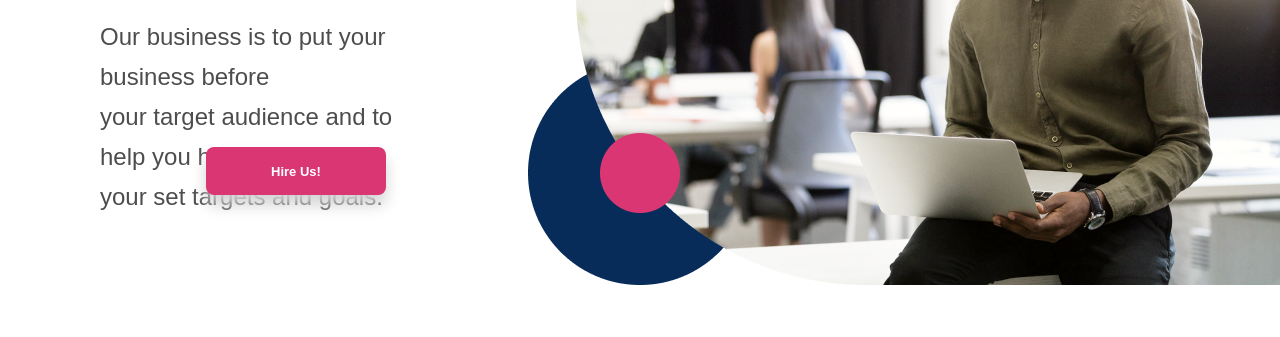
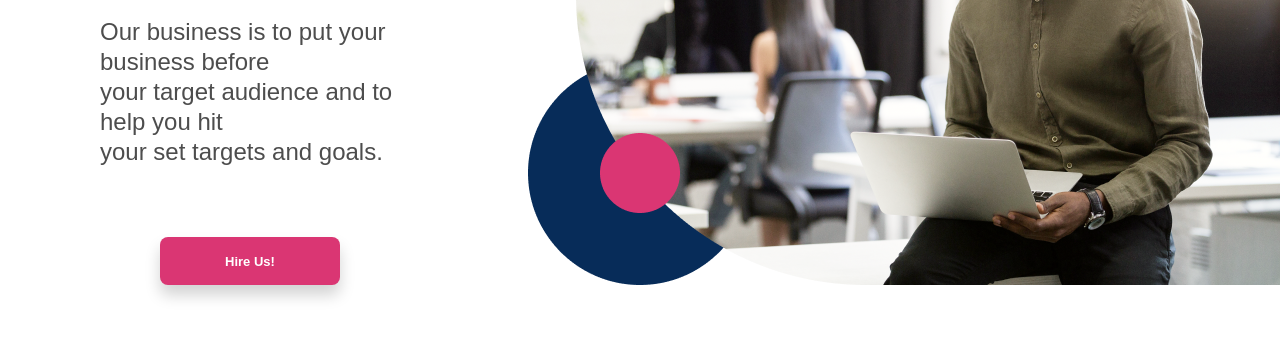
Before and after one commit to lordvic4real/rolex_classwork, a plain HTML site: page index.html in a window 1280 px wide. Shown: the part 345-682 px from the top of the page. Drawn offline with Linux system fonts and the light colour scheme.

Commit message:
fixed banner btn positioning

```diff
--- a/index.html
+++ b/index.html
@@ -23,7 +23,9 @@
         <div class="banner-text">
             <h1>every business <br> strieve to hit  targets!</h1>
             <p>Our business is to put your business before <br>your target audience and to help you hit <br> your set targets and goals.</p>
-            <button class="btn">Hire Us!</button>
+           <div>
+             <button class="btn">Hire Us!</button>
+           </div>
         </div>
         <div class="banner-pix">
             <img src="images/Hero Image.png" alt="">
--- a/styles.css
+++ b/styles.css
@@ -25,7 +25,7 @@
 }
 .banner-text p{
     font-family: Arial, Helvetica, sans-serif;
-    line-height: 40px;
+    line-height: 30px;
     color: #212121;
     font-weight: 400;
     font-size: 24px;
@@ -36,17 +36,12 @@
     width: 180px;
     height: 48px;
     color: white;
-    position: absolute;
-    /* width: Fixed (180px);;
-    height: Hug (48px); */
-    top: 492px;
-    left: 206px;
     padding: 13px, 56px, 13px, 56px;
     border-radius: 8px;
-    gap: 10px;
     box-shadow: 0px 10px 15px lightgrey;
     border: none;
     cursor: pointer;
+    margin: 70px 0 20px 60px
 }
 
 
```
